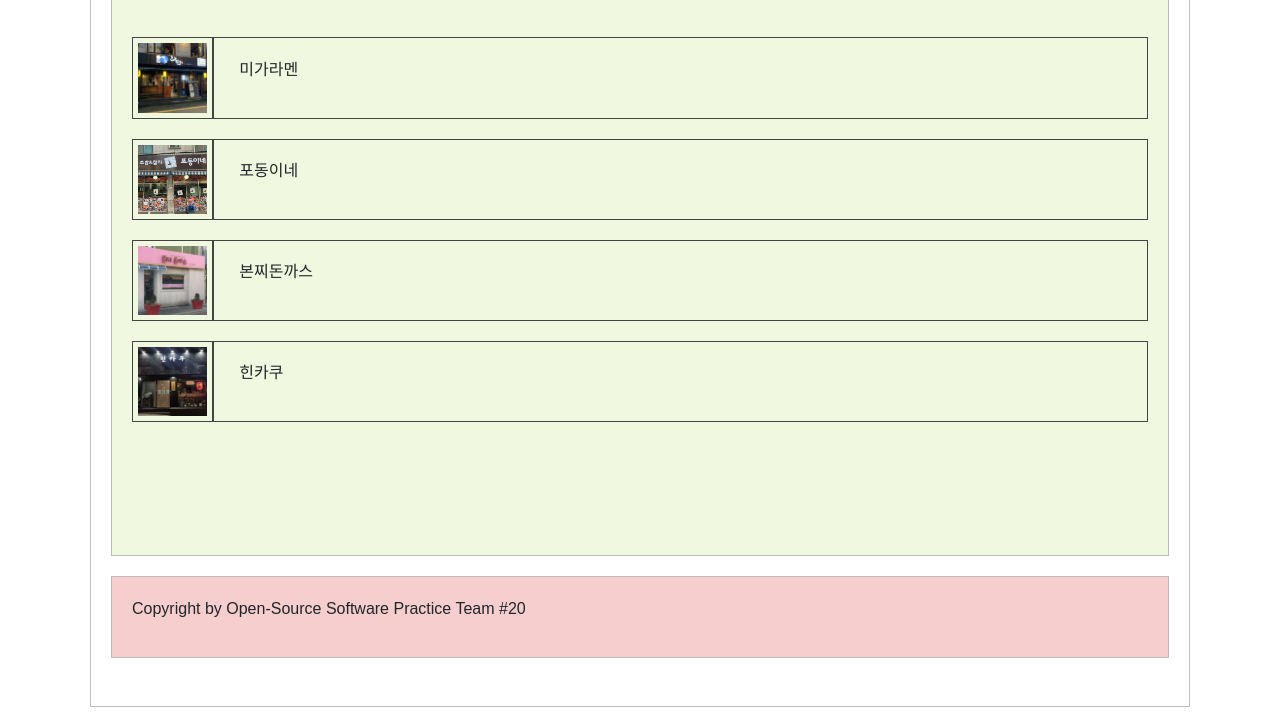
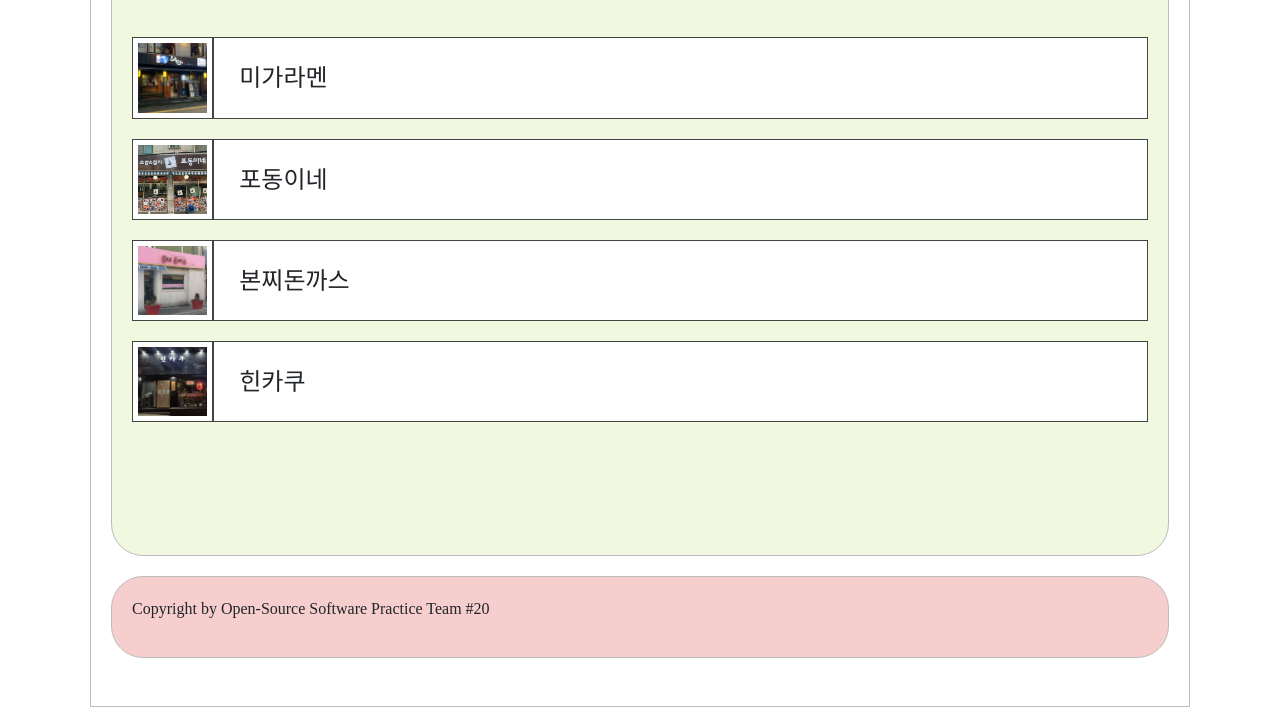
Before and after one commit to EastShineK/OSS_FinalProject_EaTogether, a plain HTML site: page storelist_JapaneseFood.html in a window 1280 px wide. Shown: the part 253-970 px from the top of the page. Drawn offline with nearby package versions, Linux system fonts and the light colour scheme; a web font is replaced by a local one.

Commit message:
4th commit

```diff
--- a/storelist.css
+++ b/storelist.css
@@ -6,13 +6,19 @@
     border: 1px solid #bcbcbc;
     background-color: white;
 }
+@font-face {
+    font-family: "jua";
+    src: url("font/BMJUA_ttf.ttf");
+}
 #jb-header {
     text-align: center;
     padding: 5px 15px 25px 15px;
     font-family: 'Big Shoulders Inline Display', cursive;
+    font-family: "jua";
     margin-bottom: 20px;
     border: 1px solid #bcbcbc;
     background-color: #F8E0F7;
+    border-radius: 2em;
 }
 #jb-content {
     height: 630px;
@@ -24,6 +30,8 @@
     border: 1px solid #bcbcbc;
     background-color: #F1F8E0;
     font-family: 'Josefin Sans', sans-serif;
+    border-radius: 2em;
+    font-family: "jua";
 }
 
 #list{
@@ -37,4 +45,6 @@
     border: 1px solid #bcbcbc;
     background-color: #F6CECE;
     font-family: 'Josefin Sans', sans-serif;
+    border-radius: 2em;
+    font-family: "jua";
 }
--- a/storelist_JapaneseFood.html
+++ b/storelist_JapaneseFood.html
@@ -11,7 +11,8 @@
         <style>
             td{
                 border: 1px solid #444444;
-                 padding: 5px;
+                padding: 5px;
+                background-color: #fffefe;
             }
         </style>
     </head>
@@ -30,7 +31,7 @@
                             <img width=100% src="listImg/미가라멘.jpg" alt="일식">
                         </td>
                         <td>
-                            <p style="margin-left: 20px;">미가라멘</p>
+                            <p style="font-size: 24px; margin-top: 17px; margin-left: 20px;">미가라멘</p>
                         </td>
                         <br>
                     </tr>
@@ -39,7 +40,7 @@
                             <img width=100% src="listImg/포동이네.jpg" alt="일식">
                         </td>
                         <td>
-                            <p style="margin-left: 20px;">포동이네</p>
+                            <p style="font-size: 24px; margin-top: 17px; margin-left: 20px;">포동이네</p>
                         </td>
                     </tr>
                     <tr>
@@ -47,7 +48,7 @@
                             <img width=100% src="listImg/본찌돈까스.jpg" alt="일식">
                         </td>
                         <td>
-                            <p style="margin-left: 20px;">본찌돈까스</p>
+                            <p style="font-size: 24px; margin-top: 17px; margin-left: 20px;">본찌돈까스</p>
                         </td>
                     </tr>
                     <tr>
@@ -55,7 +56,7 @@
                             <img width=100% src="listImg/힌카쿠.jpg" alt="일식">
                         </td>
                         <td>
-                            <p style="margin-left: 20px;">힌카쿠</p>
+                            <p style="font-size: 24px; margin-top: 17px; margin-left: 20px;">힌카쿠</p>
                         </td>
                     </tr>
                 </table>
```
Also changed, not shown: storelist_ChineseFood.html (+6 -5 lines), storelist_KoreaFood.html (+6 -5 lines), 1 other file.
